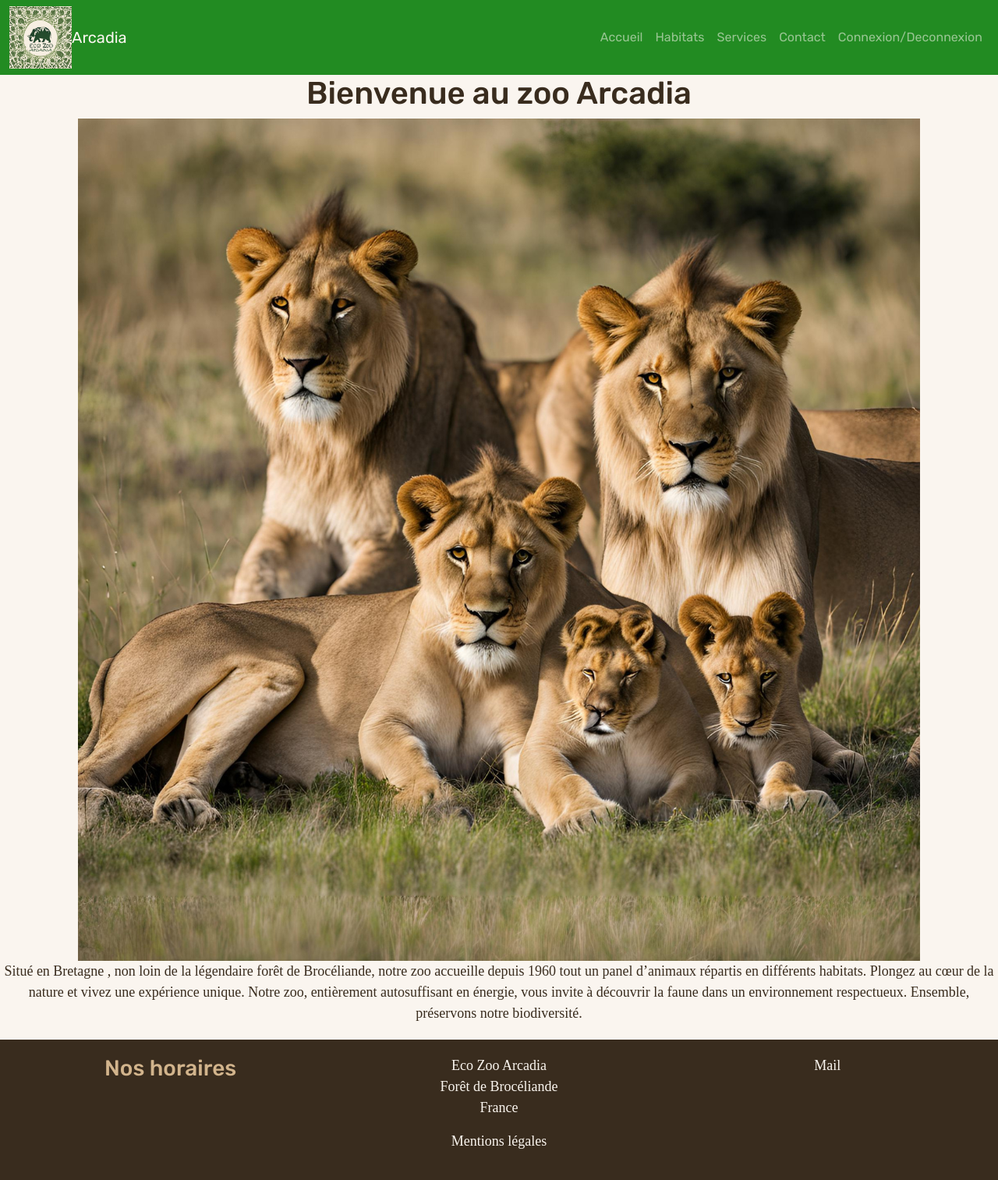
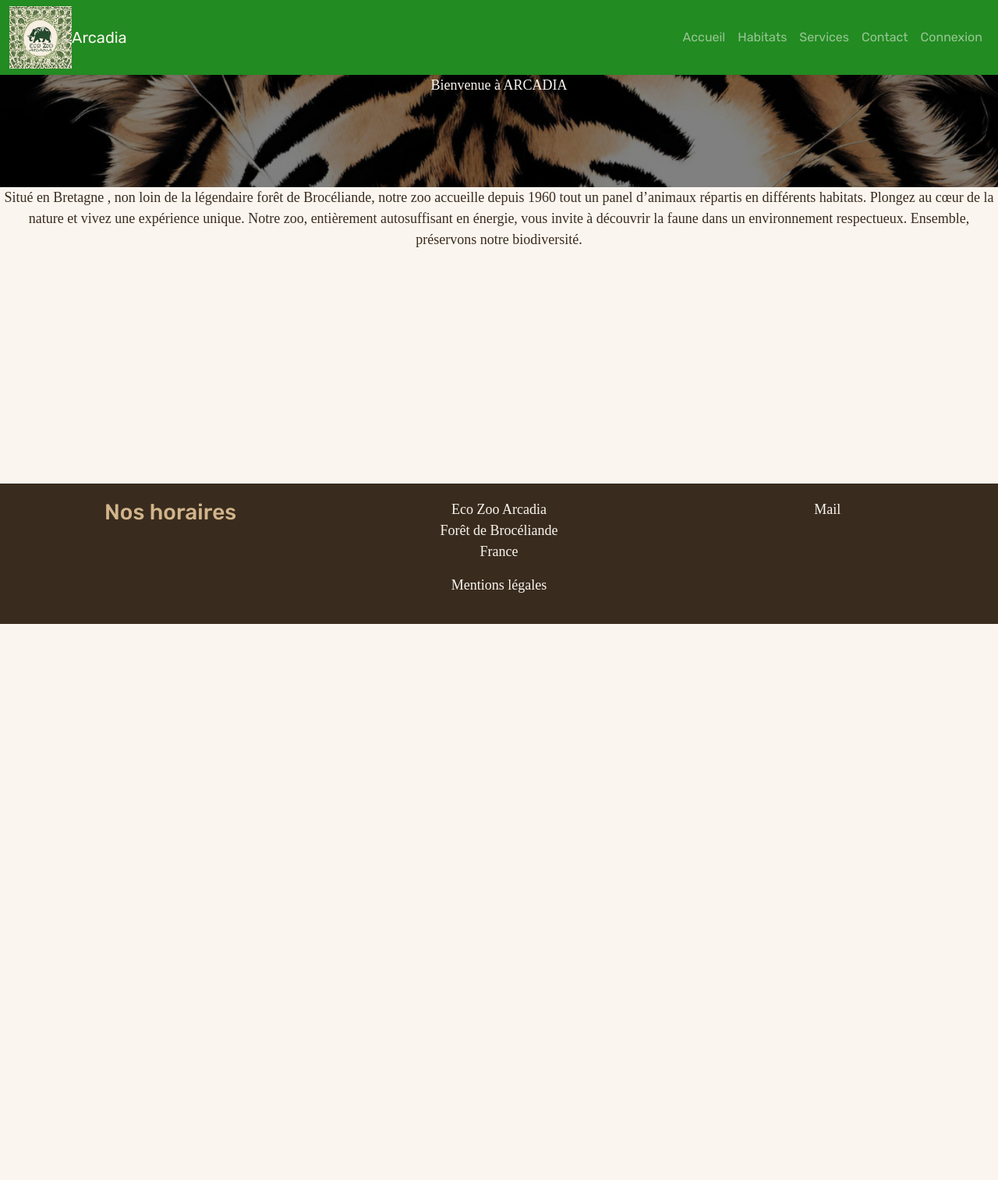
Before and after one commit to fabien1981/arcadia, a PHP site: page / in a window 1280 px wide. Shown: the whole page at 78% size. After the commit the page ends 800 px from the top, so only its background shows below. Run offline with PHP 8.4, Linux system fonts and the light colour scheme; some libraries are stand-ins or nearby versions.

Commit message:
ajout page signin

```diff
--- a/Router/allRoutes.js
+++ b/Router/allRoutes.js
@@ -3,7 +3,9 @@
 //Définir ici vos routes
 export const allRoutes = [
     new Route("/", "Accueil", "/pages/home.html"),
-    new Route("/habitats", "Habitats", "/pages/habitats.html"),];
+    new Route("/habitats", "Habitats", "/pages/habitats.html"),
+    new Route("/signin", "Connexion", "/pages/signin.html"),
+    new Route("/services", "Services", "/pages/services.html"),];
 
 //Le titre s'affiche comme ceci : Route.titre - websitename
 export const websiteName = "Arcadia";
--- a/index.html
+++ b/index.html
@@ -34,13 +34,13 @@
                   </li>
 
                   <li class="nav-item">
-                    <a class="nav-link" href="#">Services</a>
+                    <a class="nav-link" href="/services">Services</a>
                   </li>
                   <li class="nav-item"></li>
                     <a class="nav-link" href="#">Contact</a>
                   </li>
                   <li class="nav-item"></li>
-                    <a class="nav-link" href="#">Connexion/Deconnexion</a>
+                    <a class="nav-link" href="/signin">Connexion</a>
                   </li>
                 </ul>
 
--- a/pages/home.html
+++ b/pages/home.html
@@ -1,9 +1,10 @@
 <div class="vitrine text-center text-dark">
 
-    <h1>Bienvenue au zoo Arcadia</h1>
-
-    <img src="../assets/photos/lions1.png" class="img-fluid" alt="photo lions">
-
+    <div class="hero-scene text-center text-white ">
+        <div class="hero-scene-content  ">
+            <p>Bienvenue à ARCADIA</p>
+        </div>
+        </div>
     <p>Situé en Bretagne , non loin de la légendaire forêt de Brocéliande, notre zoo accueille depuis 1960
         tout un panel d’animaux répartis en différents habitats.
         Plongez au cœur de la nature et vivez une expérience unique.
--- /dev/null
+++ b/pages/services.html
@@ -0,0 +1,5 @@
+<div class="hero-scene text-center text-white ">
+    <div class="hero-scene-content  ">
+        <p>Bienvenue à ARCADIA</p>
+    </div>
+    </div>
--- a/scss/main.scss
+++ b/scss/main.scss
@@ -57,3 +57,27 @@
         transition: all 0.3s;
     }
 }
+
+.form-label{
+    color: $primary;
+}
+
+
+.hero-scene{
+    height: 9em;
+    position: relative;
+    &::before{
+        content:"";
+       position: absolute;
+       top: 0;
+       left: 0;
+       width: 100%;
+       height: 100%;
+       background-image: url(../assets/photos/tigre2.png);
+       background-size: cover;
+       filter:brightness(0.5)
+    }
+    *{
+        position: relative;
+    }
+}
```
Also changed, not shown: pages/habitats.html (+5 -8 lines), pages/signin.html (added, +21 -0 lines), assets/photos/tigre2.png (added), scss/main.css, 1 other file.
